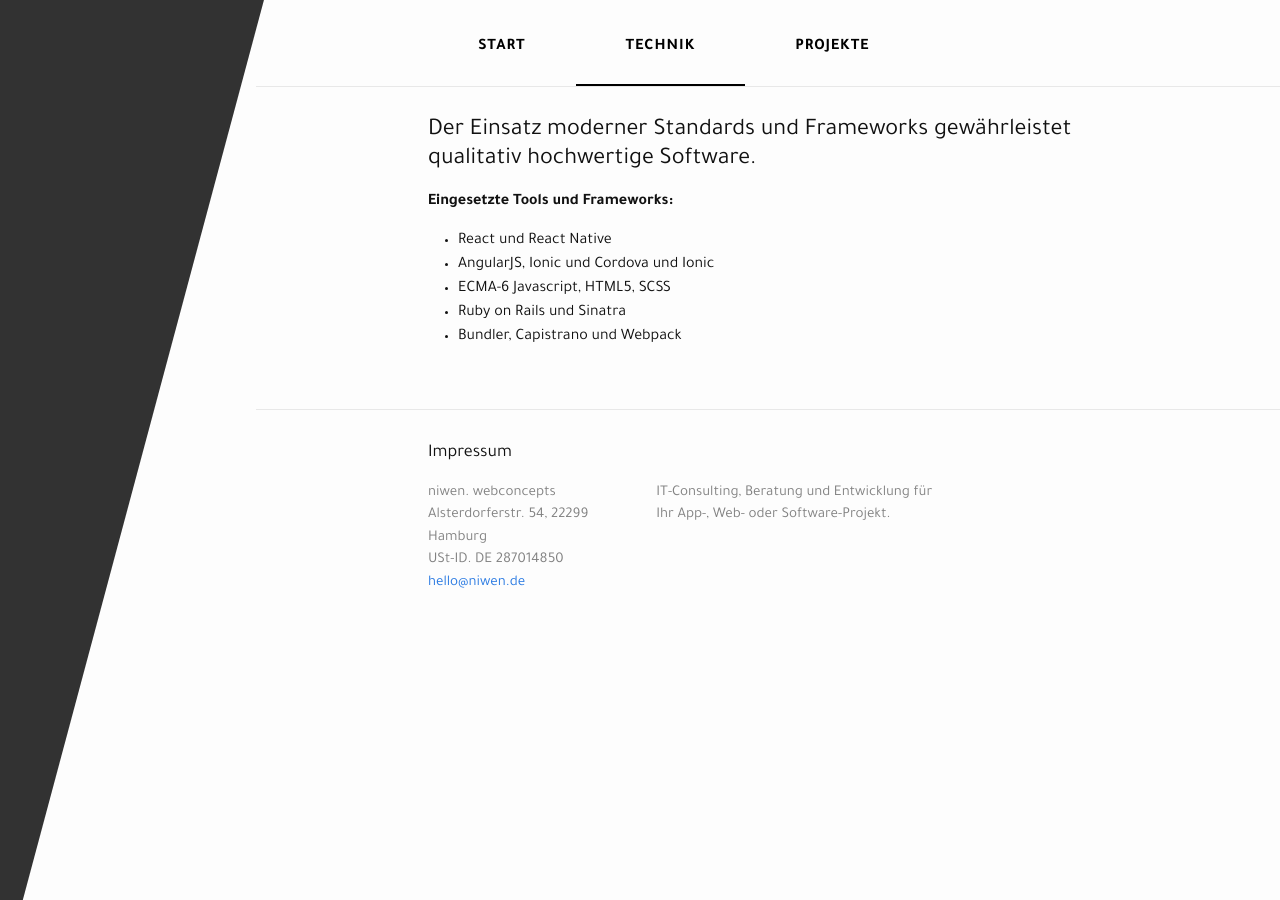
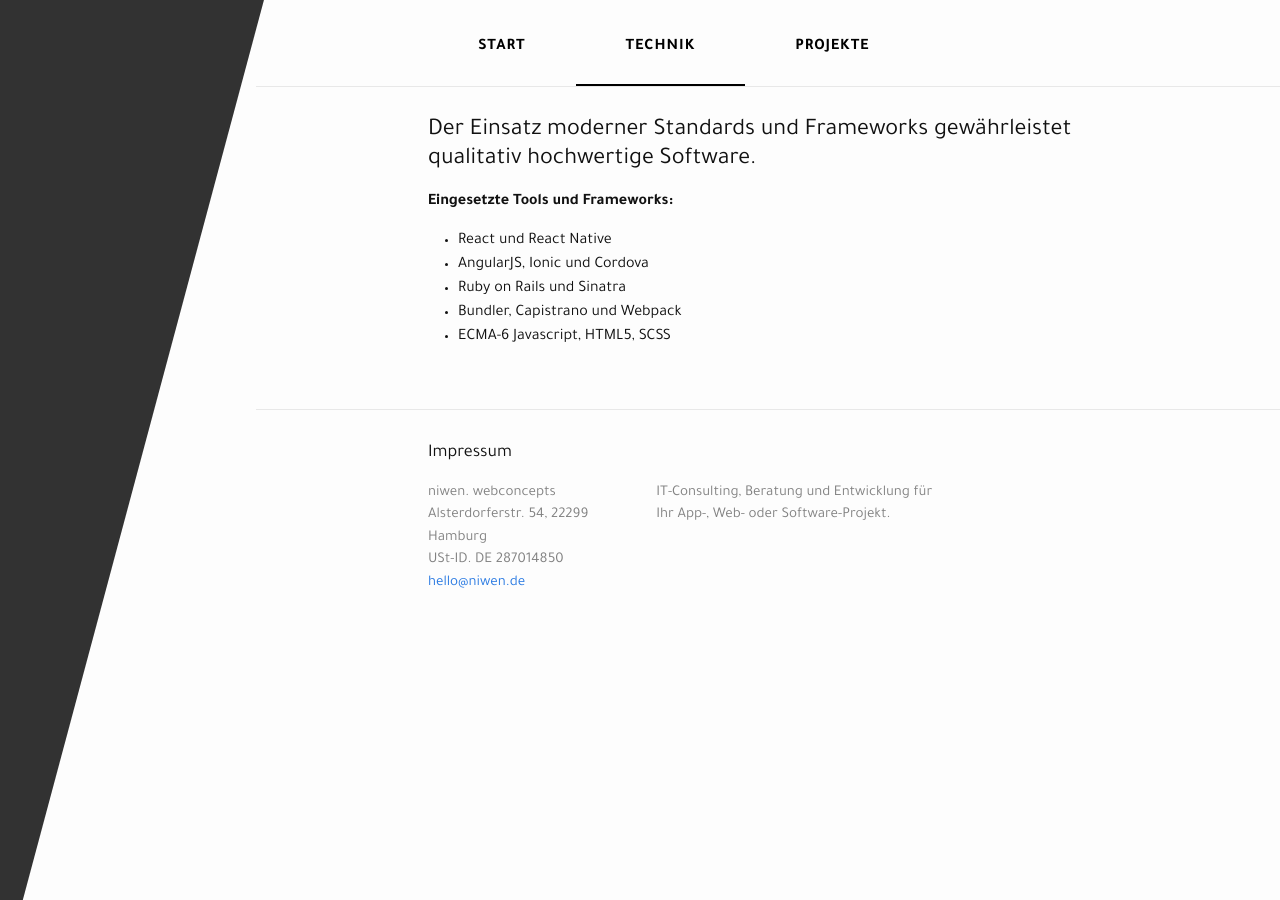
Before and after one commit to n-we/n-we.github.io, a Jekyll site: the page built from tools.md, in a window 1280 px wide. Built offline with Jekyll 4.4.1, drawn with Linux system fonts in a browser that asks for light colours.

Commit message:
tools - fix a typo, change order

```diff
--- a/tools.md
+++ b/tools.md
@@ -9,7 +9,7 @@ order: 2
 **Eingesetzte Tools und Frameworks:**<br>
 
 - React und React Native
-- AngularJS, Ionic und Cordova und Ionic
-- ECMA-6 Javascript, HTML5, SCSS
+- AngularJS, Ionic und Cordova
 - Ruby on Rails und Sinatra
 - Bundler, Capistrano und Webpack
+- ECMA-6 Javascript, HTML5, SCSS
```
